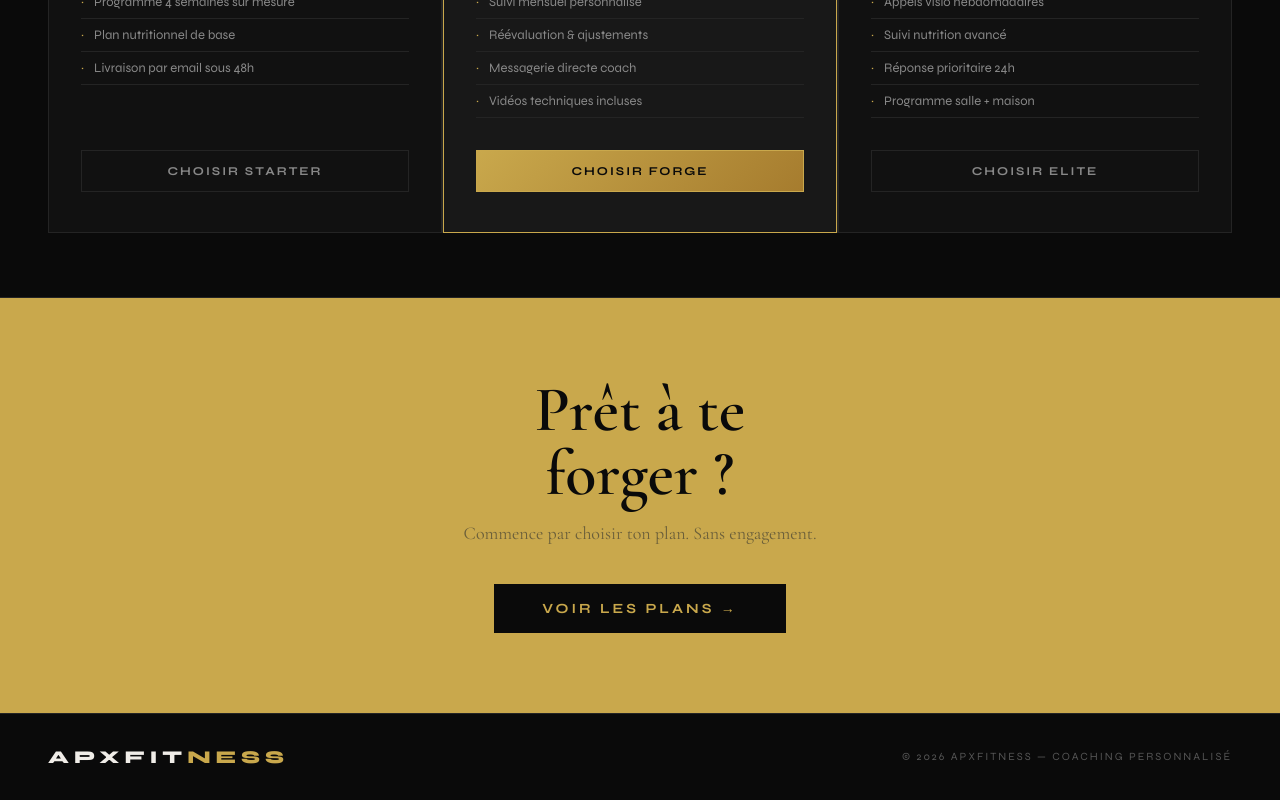
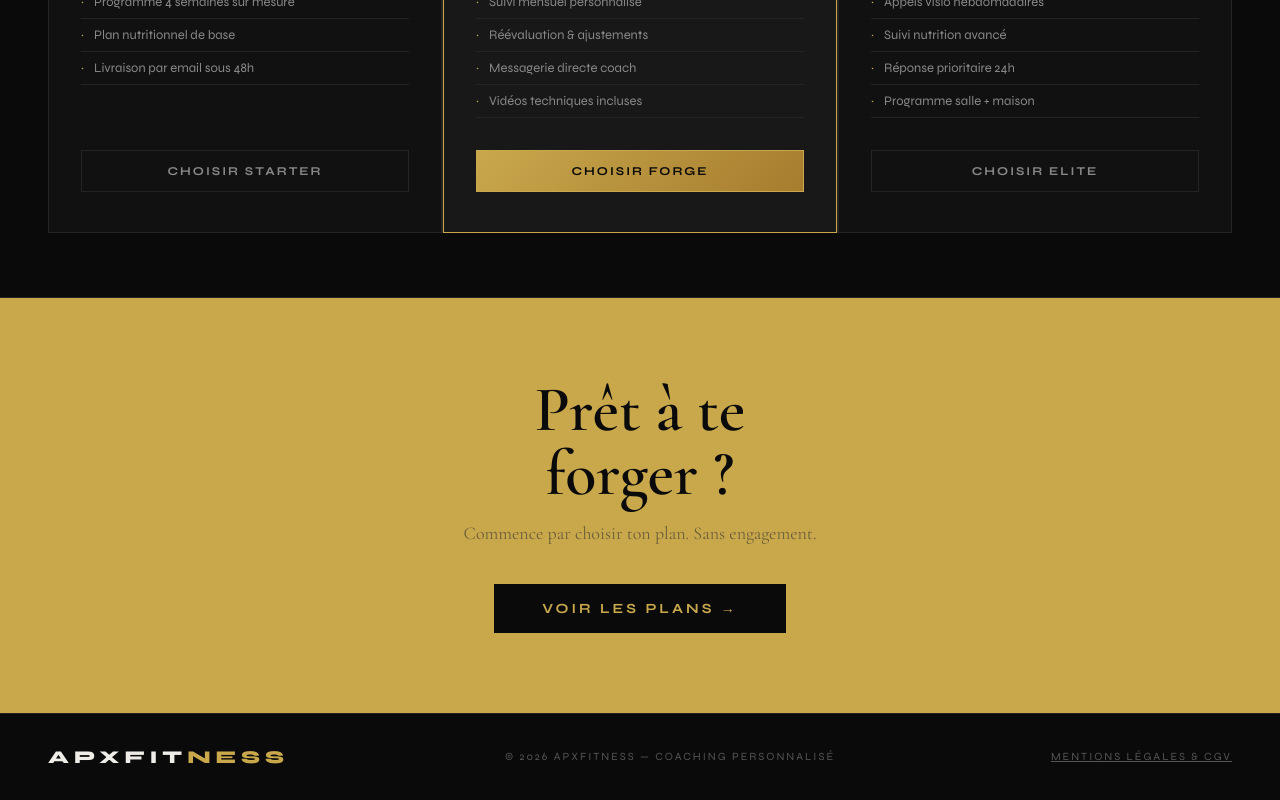
Before and after one commit to levaqueangel/forgefit, a Next.js app in the folder forgefit/: page / in a window 1280 px wide. Shown: the part 1852-2652 px from the top of the page. Built offline with nearby package versions, Linux system fonts and the light colour scheme.

Commit message:
Update page.js

```diff
--- a/forgefit/app/page.js
+++ b/forgefit/app/page.js
@@ -207,6 +207,7 @@ export default function Home() {
         alignItems:"center",borderTop:"0.5px solid #242424"}}>
         <div style={{fontSize:18,fontWeight:800,letterSpacing:5}}>APXFIT<span style={{color:"#C9A84C"}}>NESS</span></div>
         <div style={{fontSize:11,letterSpacing:"2px",color:"#555",textTransform:"uppercase"}}>© 2026 APXFITNESS — Coaching personnalisé</div>
+        <span style={{cursor:"pointer",fontSize:11,letterSpacing:"2px",color:"#555",textTransform:"uppercase",textDecoration:"underline"}} onClick={()=>router.push("/mentions-legales")}>Mentions légales & CGV</span>
       </footer>
     </div>
   );
```
